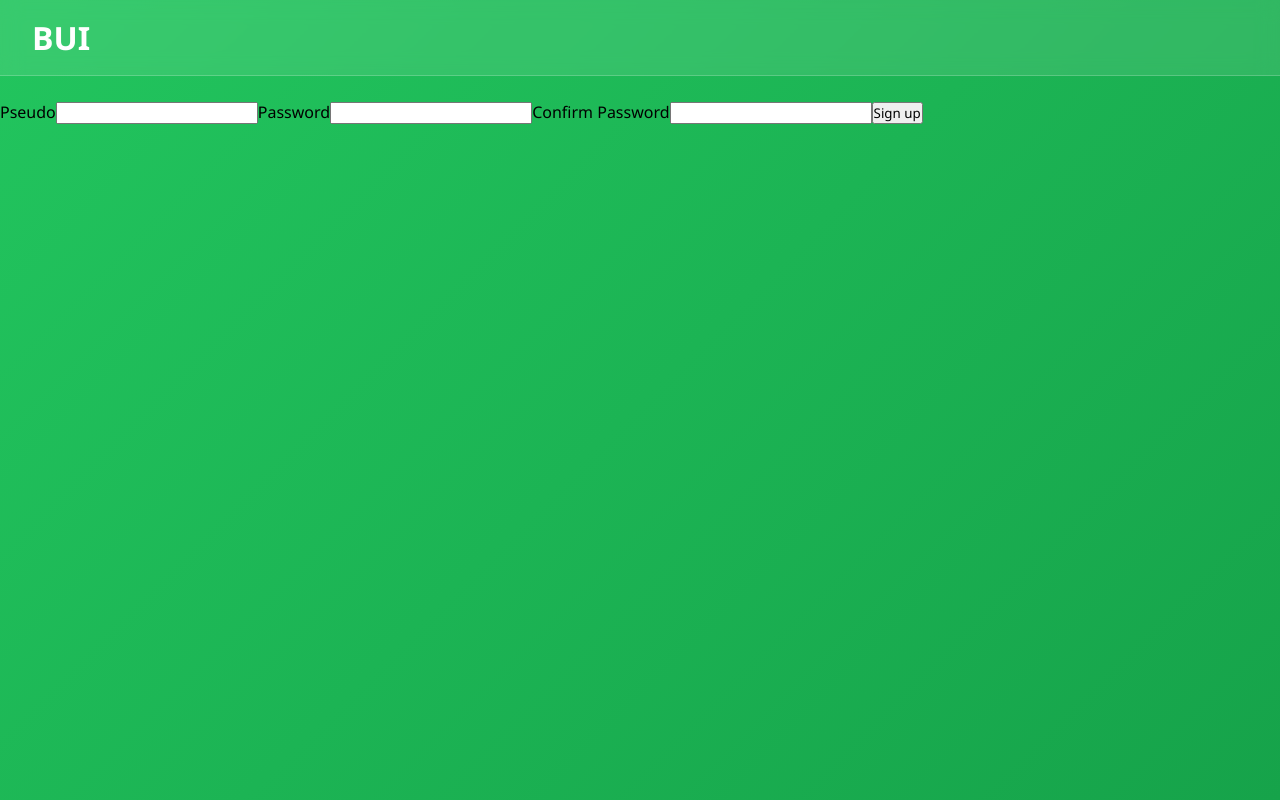
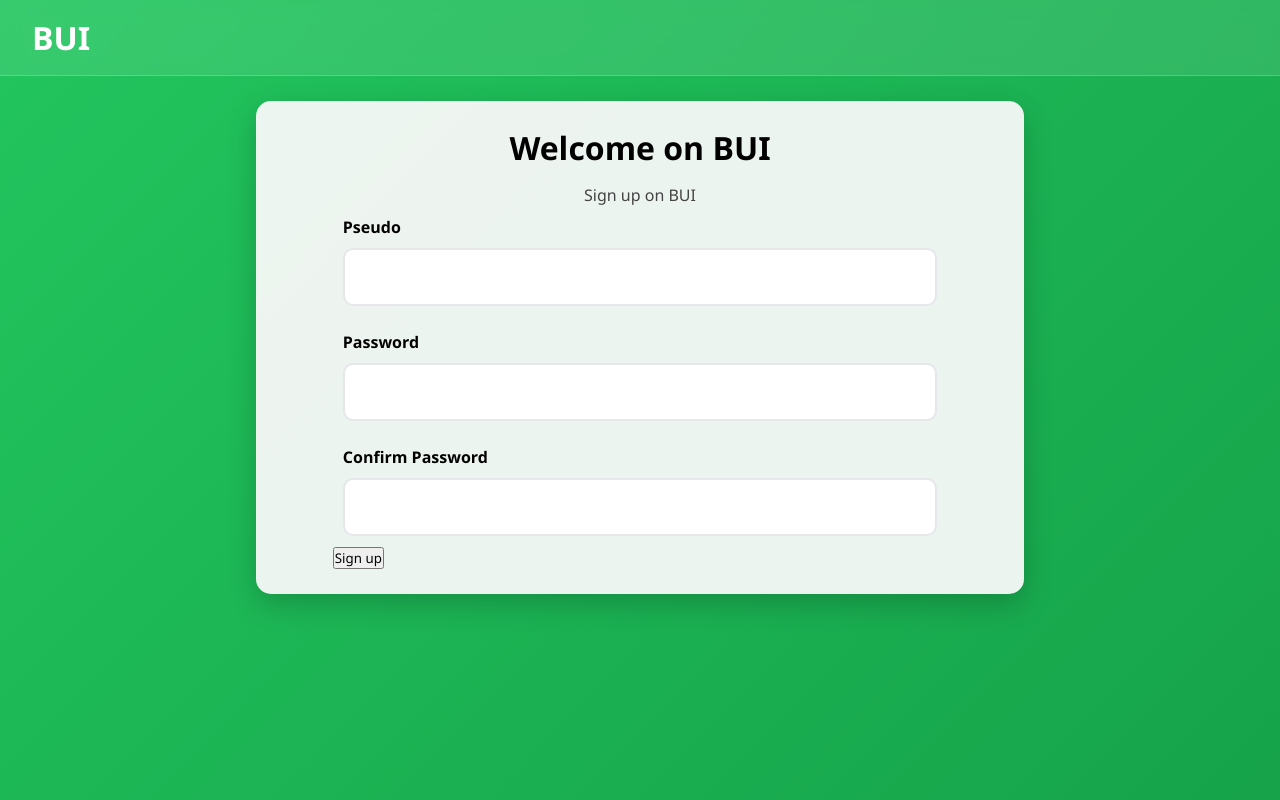
Before and after one commit to DylanMiftari/BUI_APP, an Angular app: page /register in a window 1280 px wide. Built offline with nearby package versions, Linux system fonts and the light colour scheme.

Commit message:
feat: update style of register form

```diff
--- a/angular.json
+++ b/angular.json
@@ -35,7 +35,8 @@
               "src/assets"
             ],
             "styles": [
-              "src/styles.css"
+              "src/styles.css",
+              "src/assets/styles/general.css"
             ],
             "scripts": []
           },
--- a/src/app/shared/atoms/input/input.component.css
+++ b/src/app/shared/atoms/input/input.component.css
@@ -0,0 +1,19 @@
+label {
+    display: block;
+    font-weight: bold;
+    font-size: 1rem;
+    margin-bottom: 10px;
+}
+
+input {
+    width: calc(100% - 2rem - 4px);
+    border-radius: 10px;
+    border: solid 2px #e5e7eb;
+    padding: 1rem;
+    font-size: 1rem;
+    transition: border 0.3s ease;
+    &:focus {
+        outline: none;
+        border: solid 2px var(--outline-color);
+    }
+}
--- a/src/app/shared/atoms/input/input.component.ts
+++ b/src/app/shared/atoms/input/input.component.ts
@@ -7,7 +7,10 @@ import { FormControl, FormsModule, ReactiveFormsModule } from '@angular/forms';
   standalone: true,
   imports: [CommonModule, FormsModule, ReactiveFormsModule],
   templateUrl: './input.component.html',
-  styleUrl: './input.component.css'
+  styleUrl: './input.component.css',
+  host: {
+    '[style.--outline-color]': 'outlineColor'
+  }
 })
 export class InputComponent {
   @Input() name!: string;
@@ -15,4 +18,5 @@ export class InputComponent {
   @Input() type: "text" | "password" | "number" = "text";
   @Input() placeholder: string = "";
   @Input() control!: FormControl;
+  @Input() outlineColor: string = "#22c55e";
 }
--- a/src/app/shared/moleculs/register-fields/register-fields.component.html
+++ b/src/app/shared/moleculs/register-fields/register-fields.component.html
@@ -1,4 +1,6 @@
-<app-input name="pseudo" label="Pseudo" [control]="pseudoControl"></app-input>
+<div class="form-fields">
+    <app-input name="pseudo" label="Pseudo" [control]="pseudoControl"></app-input>
 
-<app-input name="password" label="Password" type="password" [control]="passwordControl"></app-input>
-<app-input name="confirmPassword" label="Confirm Password" type="password" [control]="confirmPasswordControl"></app-input>
+    <app-input name="password" label="Password" type="password" [control]="passwordControl"></app-input>
+    <app-input name="confirmPassword" label="Confirm Password" type="password" [control]="confirmPasswordControl"></app-input>
+</div>
--- a/src/app/shared/organisms/register-form/register-form.component.html
+++ b/src/app/shared/organisms/register-form/register-form.component.html
@@ -1,4 +1,4 @@
-<form (ngSubmit)="onSubmit()" [formGroup]="registerForm">
+<form (ngSubmit)="onSubmit()" [formGroup]="registerForm" class="form">
     <app-register-fields [form]="registerForm"></app-register-fields>
     <app-button label="Sign up"></app-button>
 </form>
--- a/src/app/shared/templates/register-templte/register-templte.component.css
+++ b/src/app/shared/templates/register-templte/register-templte.component.css
@@ -0,0 +1,15 @@
+div {
+    display: flex;
+    flex-direction: column;
+    align-items: center;
+    width: 60%;
+    min-width: 350px;
+    margin: 0 auto;
+    padding: 25px 0;
+}
+app-title {
+    margin-bottom: 15px;
+}
+app-register-form {
+    width: 80%;
+}
--- a/src/app/shared/templates/register-templte/register-templte.component.html
+++ b/src/app/shared/templates/register-templte/register-templte.component.html
@@ -1 +1,5 @@
-<app-register-form (registerSubmit)="sendData($event)"></app-register-form>
+<div class="white-box">
+    <app-title text="Welcome on BUI"></app-title>
+    <app-simple-text text="Sign up on BUI"></app-simple-text>
+    <app-register-form (registerSubmit)="sendData($event)"></app-register-form>
+</div>
--- a/src/app/shared/templates/register-templte/register-templte.component.ts
+++ b/src/app/shared/templates/register-templte/register-templte.component.ts
@@ -1,11 +1,13 @@
 import { CommonModule } from '@angular/common';
 import { Component, EventEmitter, Output } from '@angular/core';
 import { RegisterFormComponent } from '../../organisms/register-form/register-form.component';
+import { TitleComponent } from '../../atoms/title/title.component';
+import { SimpleTextComponent } from '../../atoms/simple-text/simple-text.component';
 
 @Component({
   selector: 'app-register-templte',
   standalone: true,
-  imports: [CommonModule, RegisterFormComponent],
+  imports: [CommonModule, RegisterFormComponent, TitleComponent, SimpleTextComponent],
   templateUrl: './register-templte.component.html',
   styleUrl: './register-templte.component.css'
 })
--- /dev/null
+++ b/src/assets/styles/general.css
@@ -0,0 +1,16 @@
+.white-box {
+    background-color: rgba(248, 248, 248, 0.95);
+    box-shadow: 0 10px 30px rgba(0, 0, 0, 0.2);
+    border-radius: 15px;
+}
+
+.form {
+    display: flex;
+    flex-direction: column;
+}
+.form-fields {
+    display: flex;
+    flex-direction: column;
+    gap: 25px;
+    margin: 10px;
+}
```
